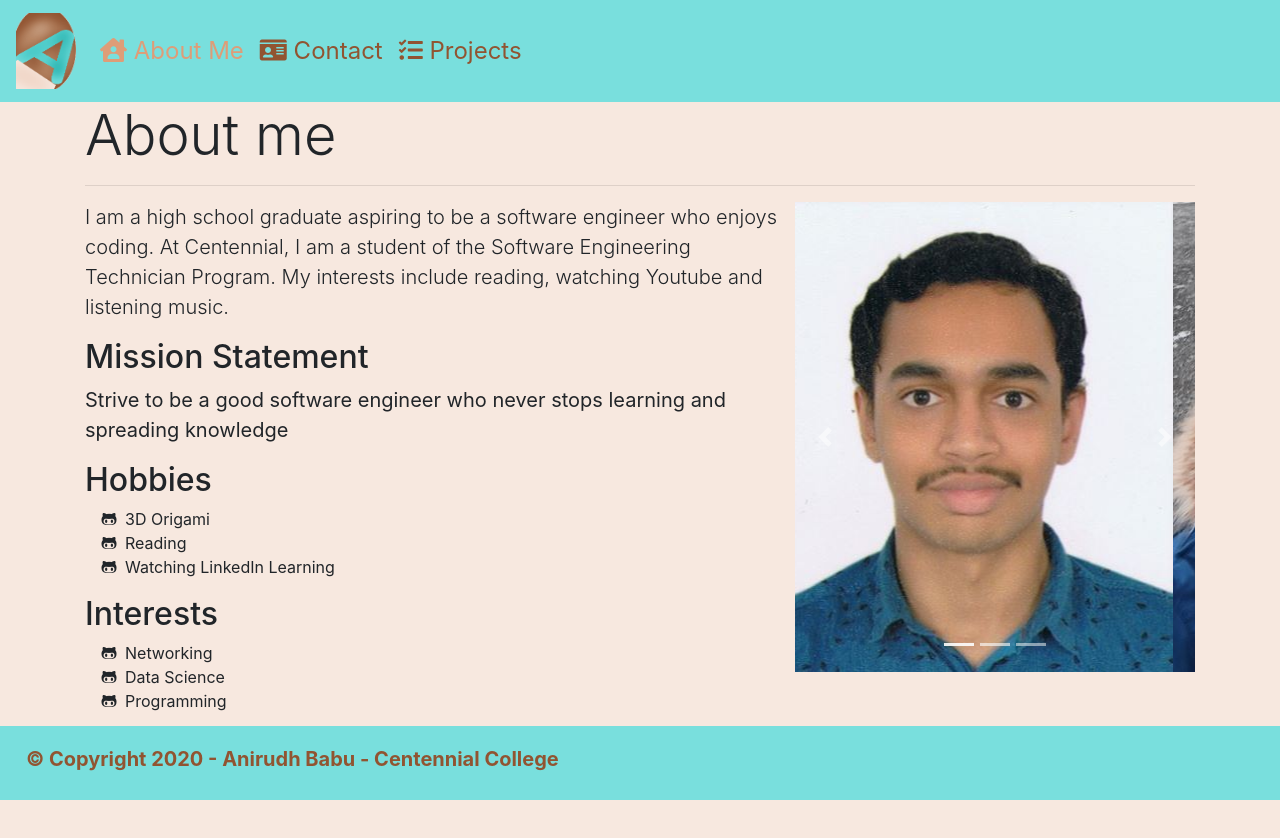
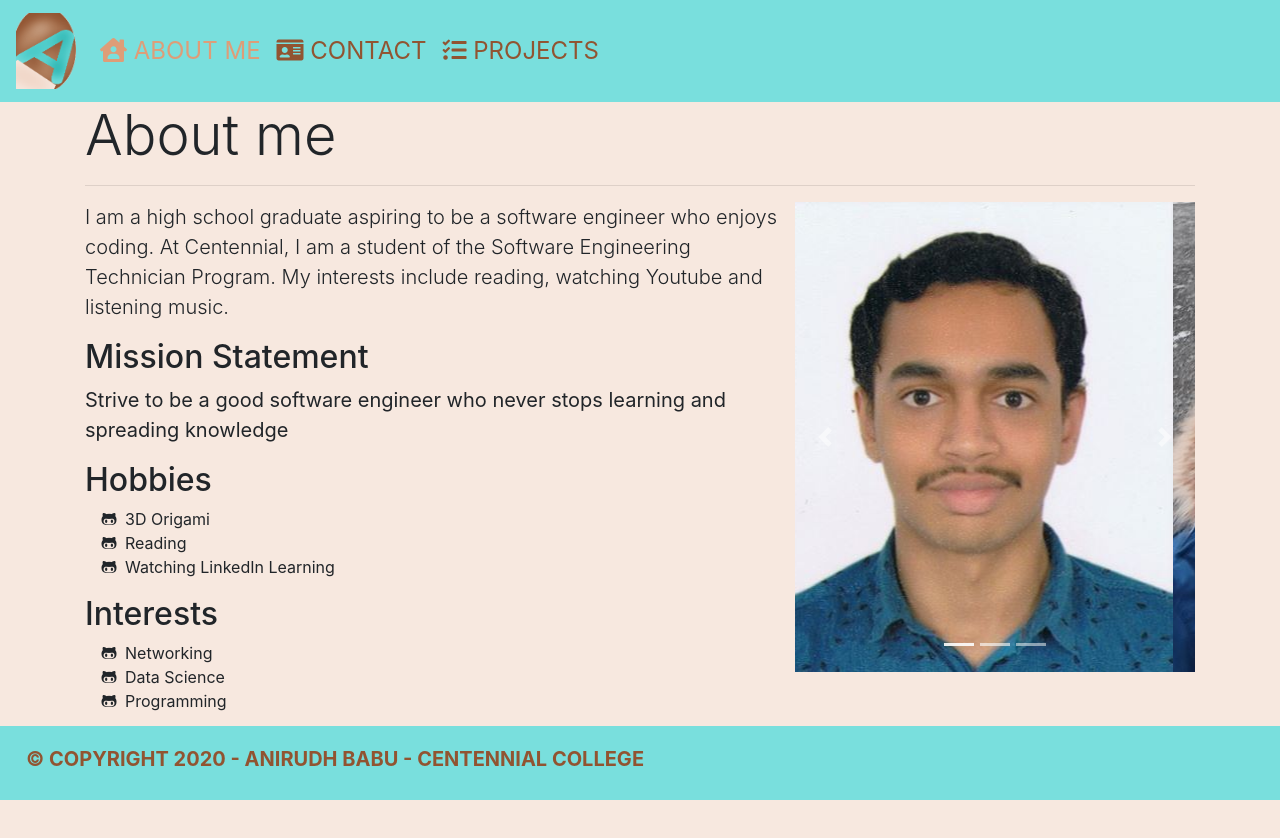
Before and after one commit to AnirudhBabu/Basic-Portfolio, a website: page index.html in a window 1280 px wide. Drawn offline with nearby package versions, Linux system fonts and the light colour scheme.

Commit message:
Minor changes

```diff
--- a/Views/partials/footer.html
+++ b/Views/partials/footer.html
@@ -1,3 +1,3 @@
 <nav class="navbar fixed-bottom nav-footer" style="background-color: #79DFDD;">
-    <h5>&copy; Copyright 2020 - Anirudh Babu - Centennial College</h5>
+    <h5>&copy; COPYRIGHT 2020 - ANIRUDH BABU - CENTENNIAL COLLEGE</h5>
 </nav>
--- a/Views/partials/header.html
+++ b/Views/partials/header.html
@@ -8,13 +8,13 @@
     <div class="collapse navbar-collapse" id="navbarSupportedContent">
       <ul class="navbar-nav mr-auto">
         <li class="nav-item">
-          <a class="nav-link" href="index.html"><i class="fas fa-house-user"></i> About Me <span class="sr-only">(current)</span></a>
+          <a class="nav-link" href="index.html"><i class="fas fa-house-user"></i> ABOUT ME <span class="sr-only">(current)</span></a>
         </li>
         <li class="nav-item">
-          <a class="nav-link" href="contact.html"><i class="fas fa-id-card"></i> Contact </a>
+          <a class="nav-link" href="contact.html"><i class="fas fa-id-card"></i> CONTACT </a>
         </li>
         <li class="nav-item">
-          <a class="nav-link" href="projects.html"><i class="fas fa-tasks"></i> Projects </a>
+          <a class="nav-link" href="projects.html"><i class="fas fa-tasks"></i> PROJECTS </a>
         </li>
       </ul>
     </div>
```
